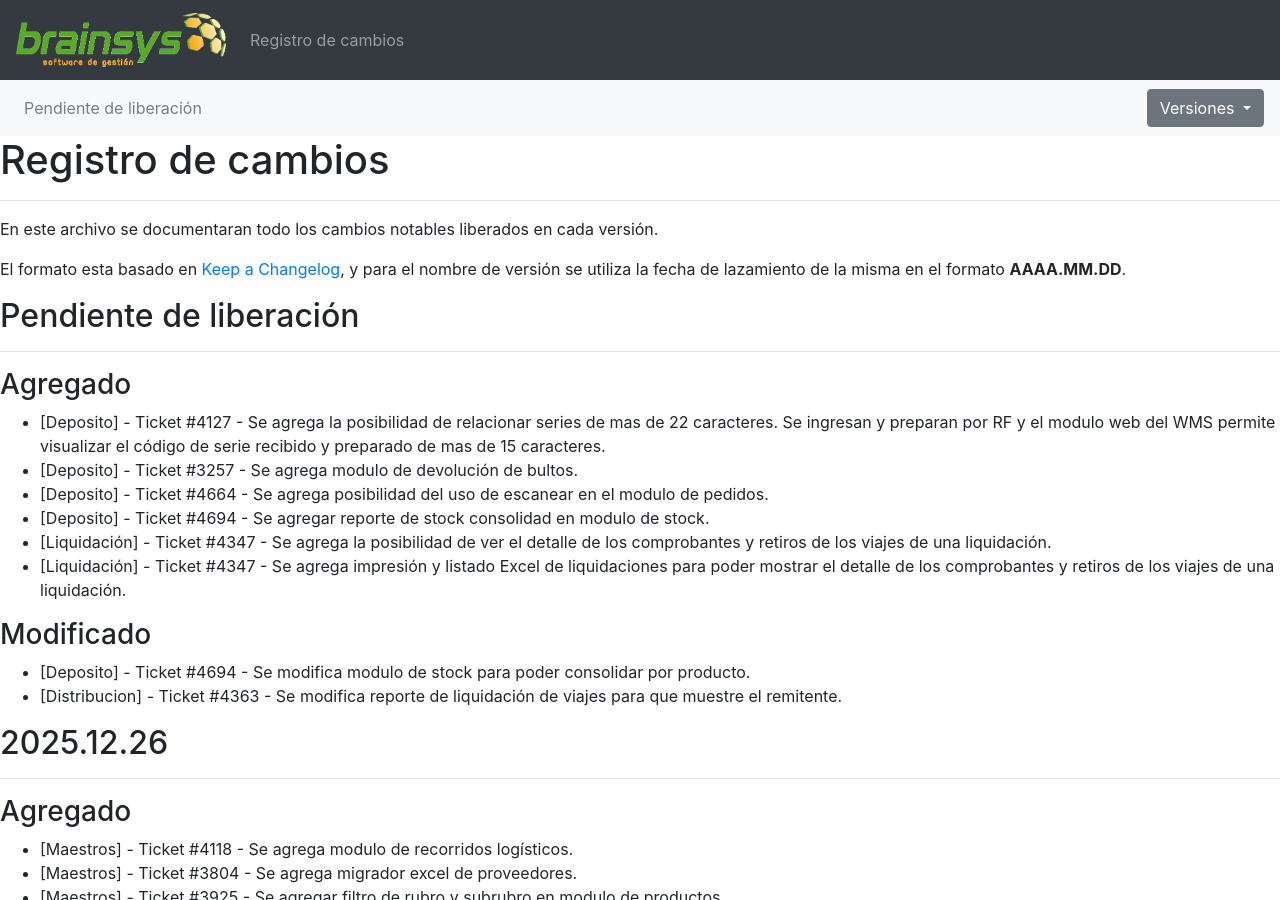
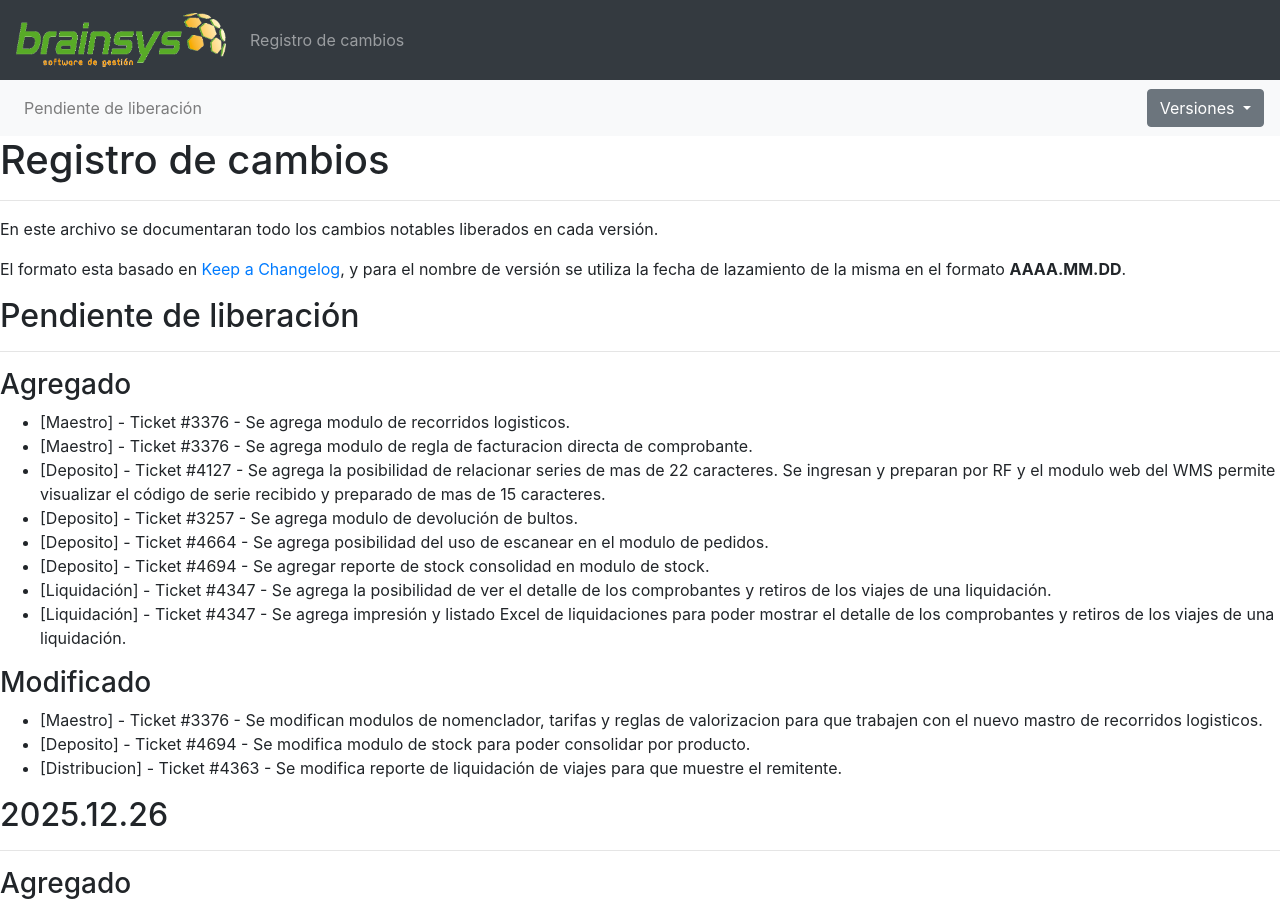
Before and after one commit to brainsys-arsaad/versionado, a Jekyll site: the page built from registro-cambios.markdown, in a window 1280 px wide and 900 px high. Built offline with Jekyll 4.4.1, drawn with Linux system fonts in a browser that asks for light colours.

Commit message:
Update registro-cambios.markdown

```diff
--- a/registro-cambios.markdown
+++ b/registro-cambios.markdown
@@ -124,6 +124,8 @@ El formato esta basado en [Keep a Changelog](https://keepachangelog.com/es-ES/1.
 
 ### Agregado
 
+- [Maestro] - Ticket #3376 - Se agrega modulo de recorridos logisticos.
+- [Maestro] - Ticket #3376 - Se agrega modulo de regla de facturacion directa de comprobante.
 - [Deposito] - Ticket #4127 - Se agrega la posibilidad de relacionar series de mas de 22 caracteres. Se ingresan y preparan por RF y el modulo web del WMS permite visualizar el código de serie recibido y preparado de mas de 15 caracteres.
 - [Deposito] - Ticket #3257 - Se agrega modulo de devolución de bultos.
 - [Deposito] - Ticket #4664 - Se agrega posibilidad del uso de escanear en el modulo de pedidos.
@@ -133,6 +135,7 @@ El formato esta basado en [Keep a Changelog](https://keepachangelog.com/es-ES/1.
 
 ### Modificado
 
+- [Maestro] - Ticket #3376 - Se modifican modulos de nomenclador, tarifas y reglas de valorizacion para que trabajen con el nuevo mastro de recorridos logisticos.
 - [Deposito] - Ticket #4694 - Se modifica modulo de stock para poder consolidar por producto.
 - [Distribucion] - Ticket #4363 - Se modifica reporte de liquidación de viajes para que muestre el remitente.
 
```
